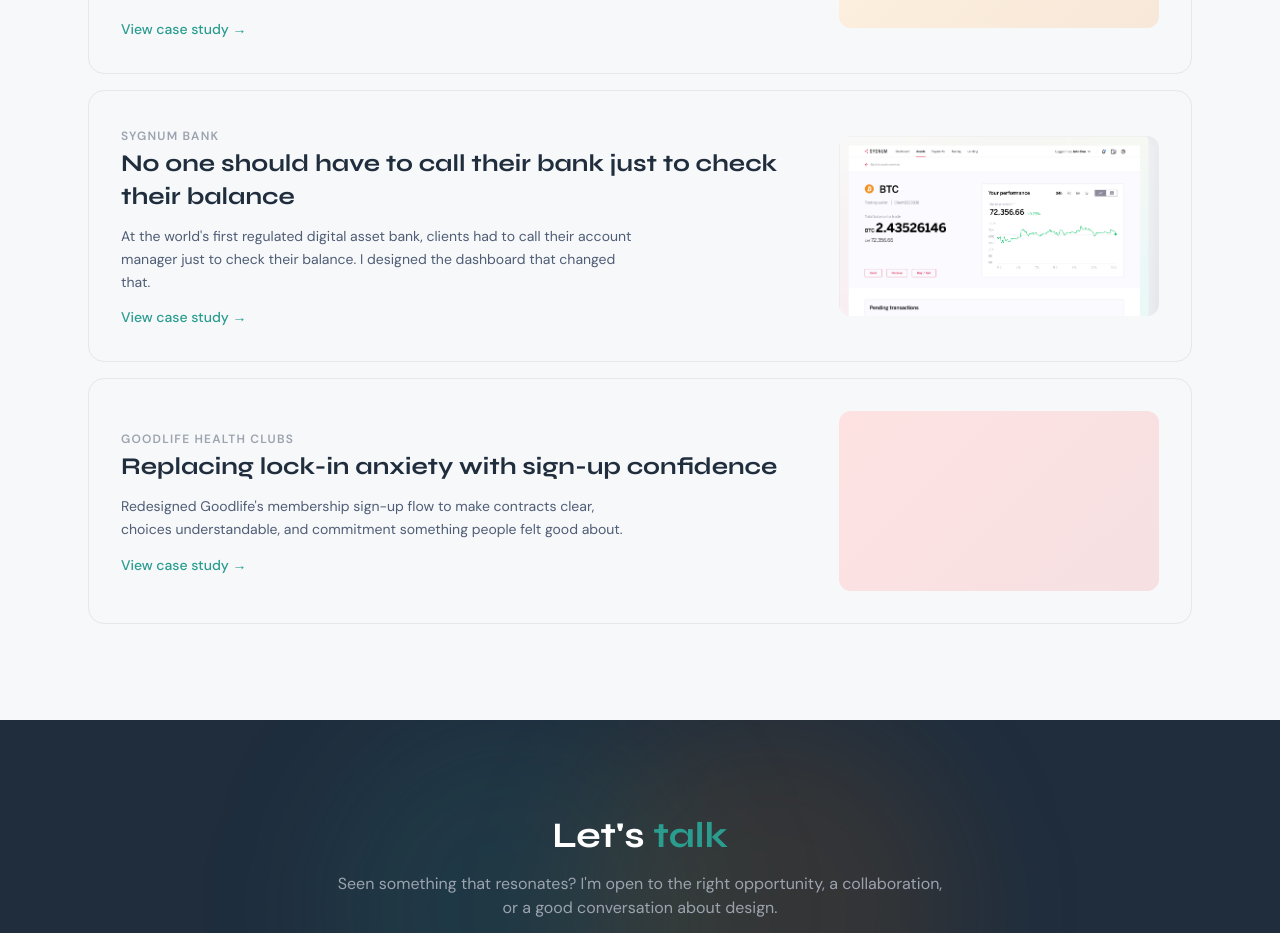
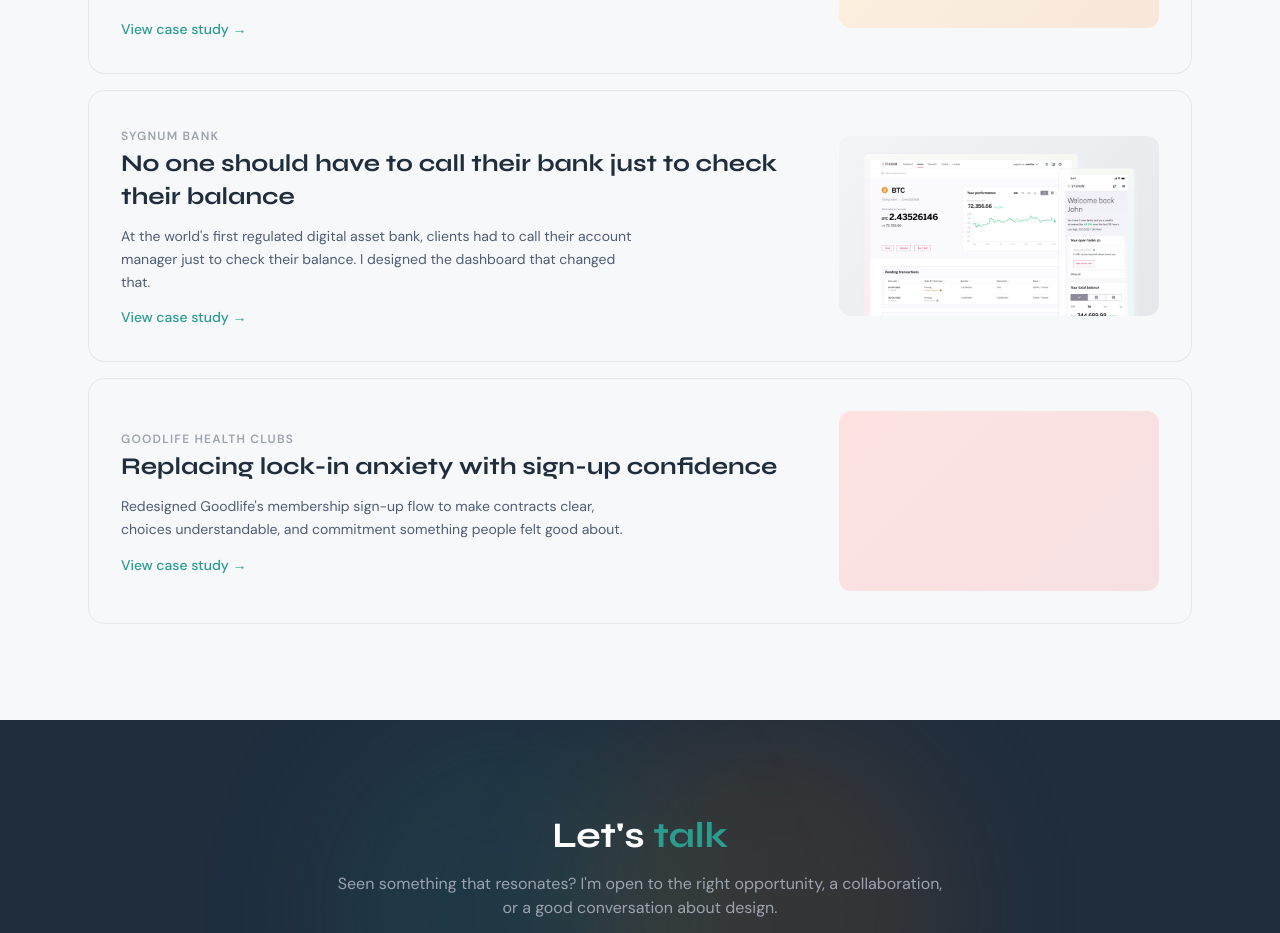
Before and after one commit to jonofoxdesign/jonofox-portfolio, a Next.js app: page /en/work in a window 1280 px wide. Shown: the part 1240-2173 px from the top of the page. Built offline with nearby package versions, Linux system fonts and the light colour scheme.

Commit message:
Add Sygnum hero image to work page

```diff
--- a/src/app/[locale]/work/page.tsx
+++ b/src/app/[locale]/work/page.tsx
@@ -38,7 +38,7 @@
     body: "At the world's first regulated digital asset bank, clients had to call their account manager just to check their balance. I designed the dashboard that changed that.",
     cta: "View case study",
     href: "/work/sygnum",
-    image: "/case-studies/sygnum/sygnum1.png",
+    image: "/case-studies/sygnum/sygnum-digital-assets-dashboard-hero.png",
   },
   {
     tag: "GOODLIFE HEALTH CLUBS",
```
Also changed, not shown: public/case-studies/sygnum/sygnum-digital-assets-dashboard-hero.png (added).
